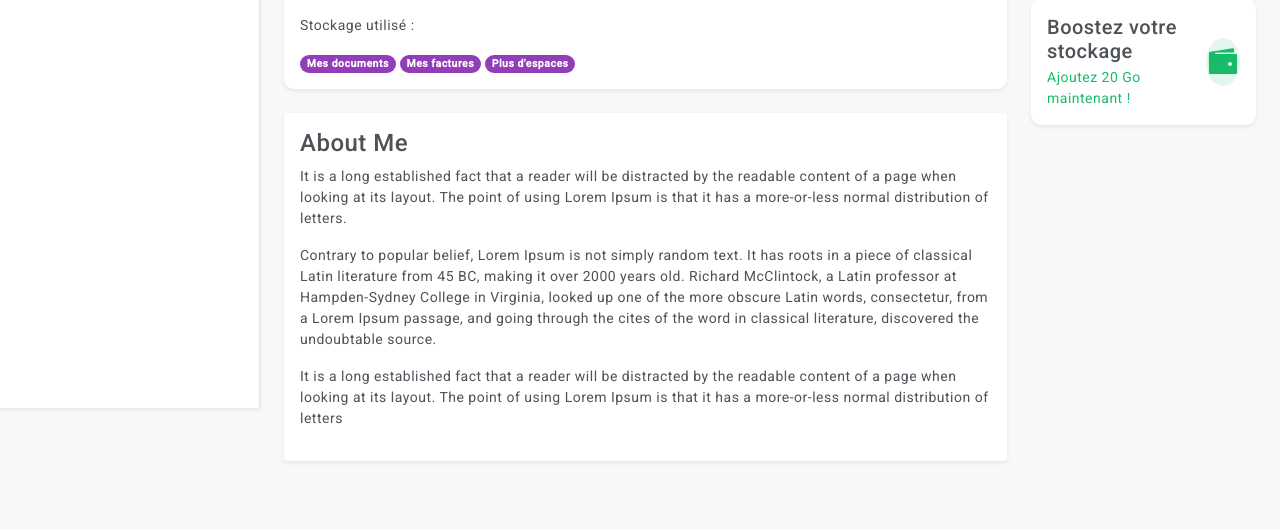
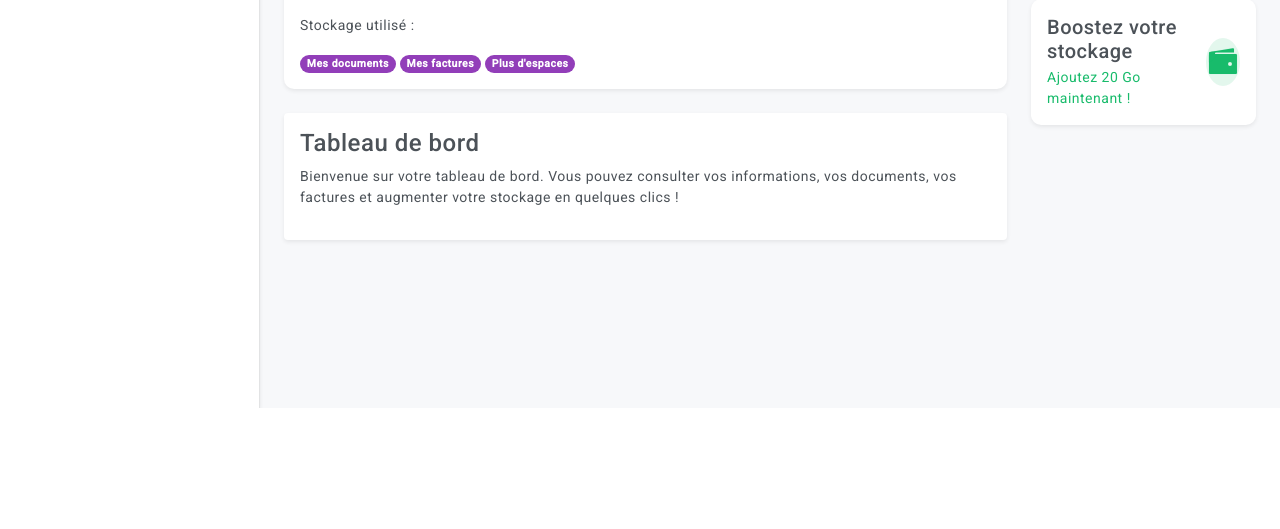
Before and after one commit to ipssiwayans/CloudArch, a Symfony app: template templates/access/profile.html.twig in a window 1280 px wide. Shown: the part 392-921 px from the top of the page. After the commit the page ends 800 px from the top, so only its background shows below. Run offline with Twig, Linux system fonts and the light colour scheme; the template is opened without the code that fills it, so the values that code supplies are empty; some libraries are stand-ins or nearby versions.

Commit message:
DEV-000:Hotfix_some_design

```diff
--- a/src/Controller/FileController.php
+++ b/src/Controller/FileController.php
@@ -80,7 +80,7 @@
 
                     return $this->redirectToRoute('app_file');
                 }
-                $this->addFlash('error', 'Veuillez sélectionner un fichier');
+                $this->addFlash('danger', 'Veuillez sélectionner un fichier');
             }
         }
 
@@ -153,7 +153,7 @@
             return $this->file($filePath, $file->getName());
         }
 
-        $this->addFlash('error', 'Fichier introuvable.');
+        $this->addFlash('danger', 'Fichier introuvable.');
 
         return $this->redirectToRoute('app_file');
     }
--- a/templates/access/profile.html.twig
+++ b/templates/access/profile.html.twig
@@ -38,18 +38,11 @@
             </div>
             <div class="card">
                 <div class="card-body">
-                    <h4 class="mb-2">About Me</h4>
-                    <p class="">It is a long established fact that a reader will be distracted by the readable content
-                        of a page when looking at its layout. The point of using Lorem Ipsum is that it has a
-                        more-or-less normal distribution of letters.</p>
-                    <p>Contrary to popular belief, Lorem Ipsum is not simply random text. It has roots in a piece of
-                        classical Latin literature from 45 BC, making it over 2000 years old. Richard McClintock, a
-                        Latin professor at Hampden-Sydney College in Virginia, looked up one of the more obscure Latin
-                        words, consectetur, from a Lorem Ipsum passage, and going through the cites of the word in
-                        classical literature, discovered the undoubtable source.</p>
-                    <p>It is a long established fact that a reader will be distracted by the readable content of a page
-                        when looking at its layout. The point of using Lorem Ipsum is that it has a more-or-less normal
-                        distribution of letters</p>
+                    <h4 class="mb-2">Tableau de bord</h4>
+                    <p>
+                        Bienvenue sur votre tableau de bord. Vous pouvez consulter vos informations, vos documents, vos factures et
+                        augmenter votre stockage en quelques clics !
+                    </p>
                 </div>
             </div>
         </div>
```
Also changed, not shown: src/Controller/AccessController.php (+8 -0 lines), templates/admin/index.html.twig (+16 -15 lines), templates/partials/sidebar.html.twig (+4 -8 lines), public/assets/js/index.js.
